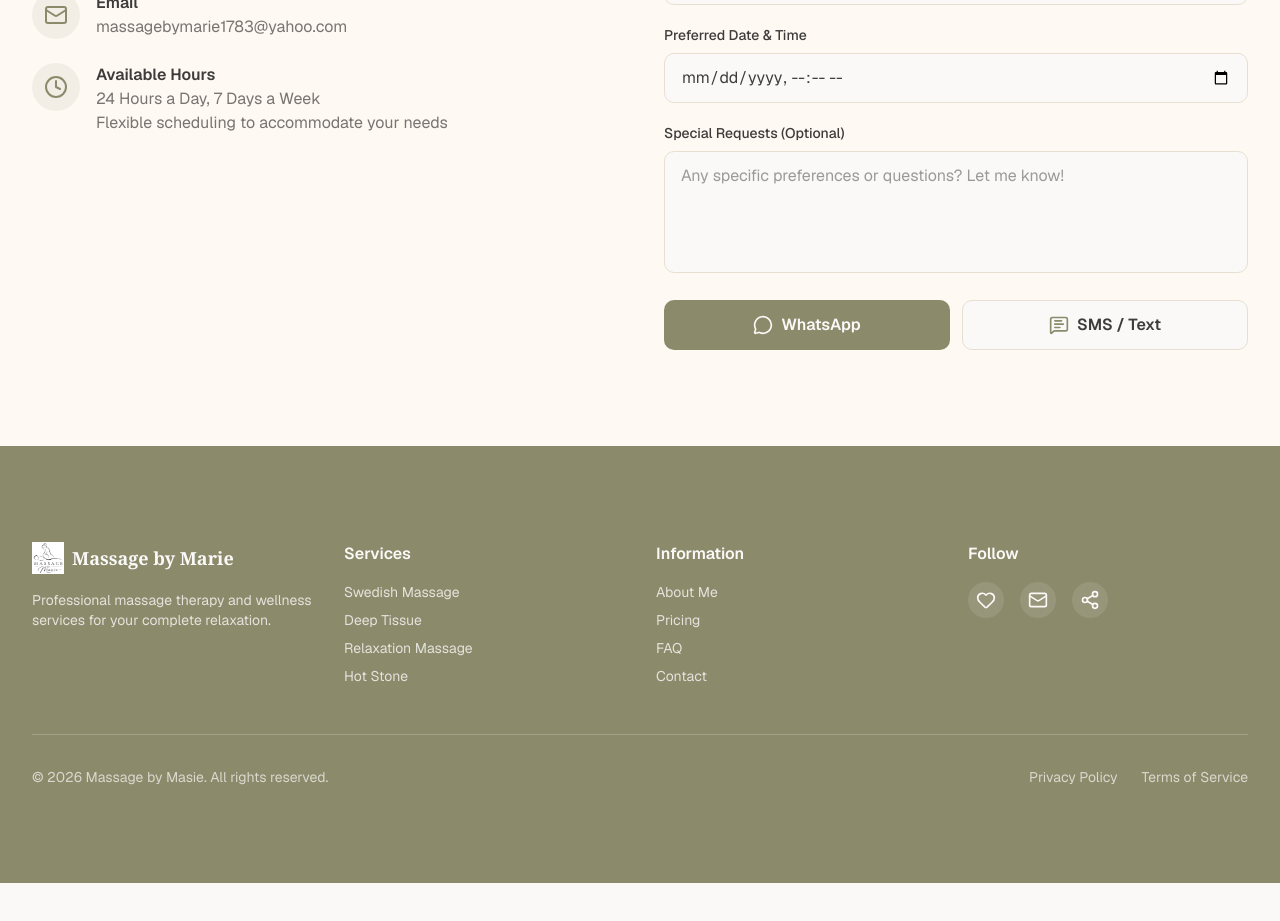
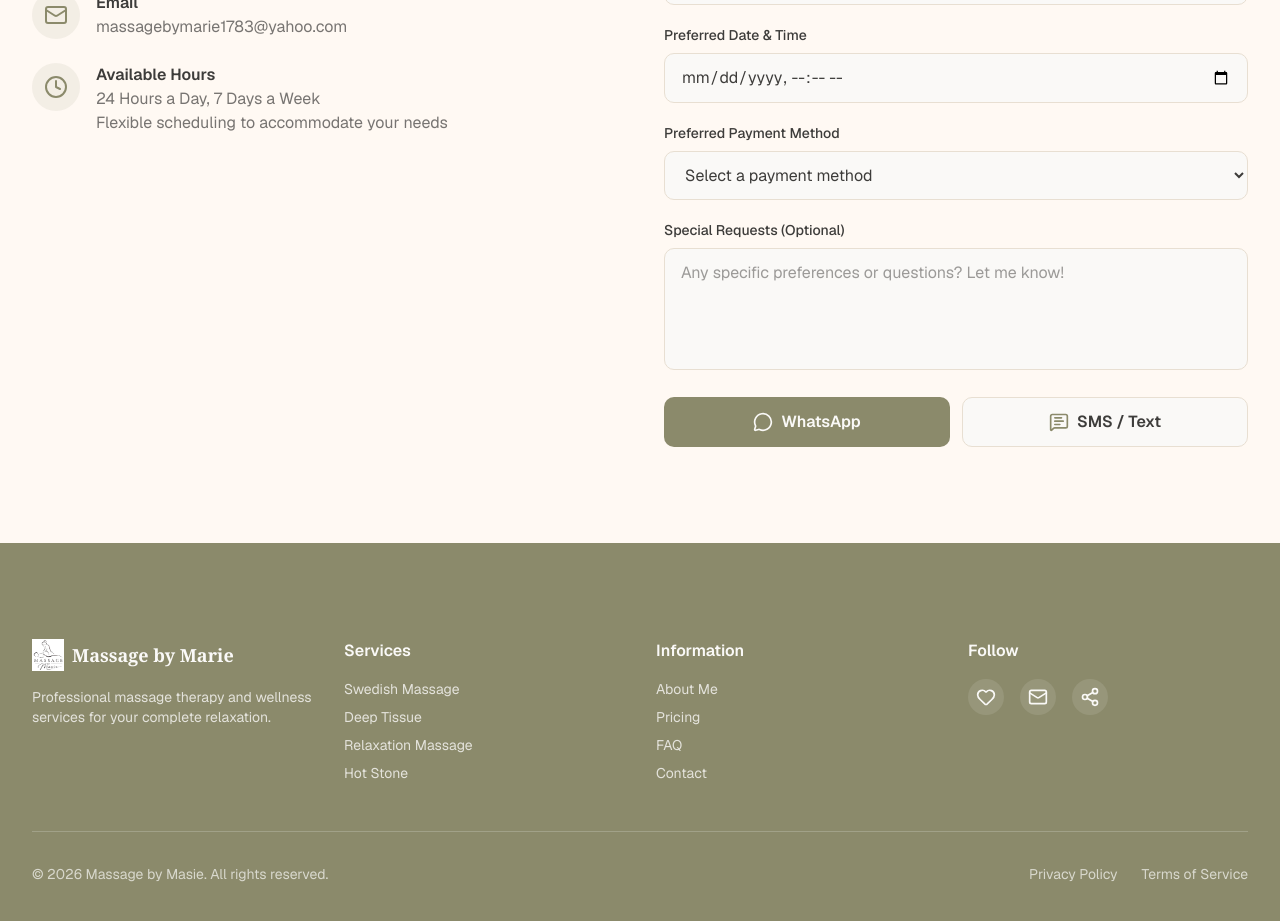
Before and after one commit to imnotemmy/massagebymarie, a Next.js app: page / in a window 1280 px wide. Shown: the part 6600-7521 px from the top of the page. Before the commit the page ends 7483 px from the top, so only its background shows below. Built offline with nearby package versions, Linux system fonts and the light colour scheme.

Commit message:
added payment method

```diff
--- a/components/contact.tsx
+++ b/components/contact.tsx
@@ -11,6 +11,7 @@ export default function Contact() {
     zipcode: '',
     service: '',
     datetime: '',
+    paymentmethod: '',
     message: '',
   })
 
@@ -20,6 +21,7 @@ Name: ${formData.name || 'Not provided'}
 Zip code: ${formData.zipcode || 'Not provided'}
 Service: ${formData.service || 'Not provided'}
 Preferred date/time: ${formData.datetime || 'Not provided'}
+Preferred payment method: ${formData.paymentmethod || 'Not provided'}
 Notes: ${formData.message || 'Not provided'}
 
 Thank you!`
@@ -199,6 +201,28 @@ Thank you!`
                   className="w-full rounded-lg border border-border bg-background px-4 py-3 transition-all focus:border-transparent focus:outline-none focus:ring-2 focus:ring-primary"
                 />
               </div>
+              <div>
+                <label htmlFor="paymentmethod" className="mb-2 block text-sm font-medium text-foreground">
+                  Preferred Payment Method
+                </label>
+                <select
+                  type="paymentmethod"
+                  id="paymentmethod"
+                  name="paymentmethod"
+                  value={formData.paymentmethod}
+                  onChange={handleChange}
+                  className="w-full rounded-lg border border-border bg-background px-4 py-3 transition-all focus:border-transparent focus:outline-none focus:ring-2 focus:ring-primary"
+                >
+                  <option value="">Select a payment method</option>
+                  <option value="cashapp">Cash App</option>
+                  <option value="bitcoin">Bitcoin</option>
+                  <option value="paypal">PayPal</option>
+                  <option value="zelle">Zelle</option>
+                  <option value="venmo">Venmo</option>
+                  <option value="applepay">Apple Pay</option>
+                  <option value="chime">Chime</option>
+                </select>
+              </div>
 
               <div>
                 <label htmlFor="message" className="mb-2 block text-sm font-medium text-foreground">
```
